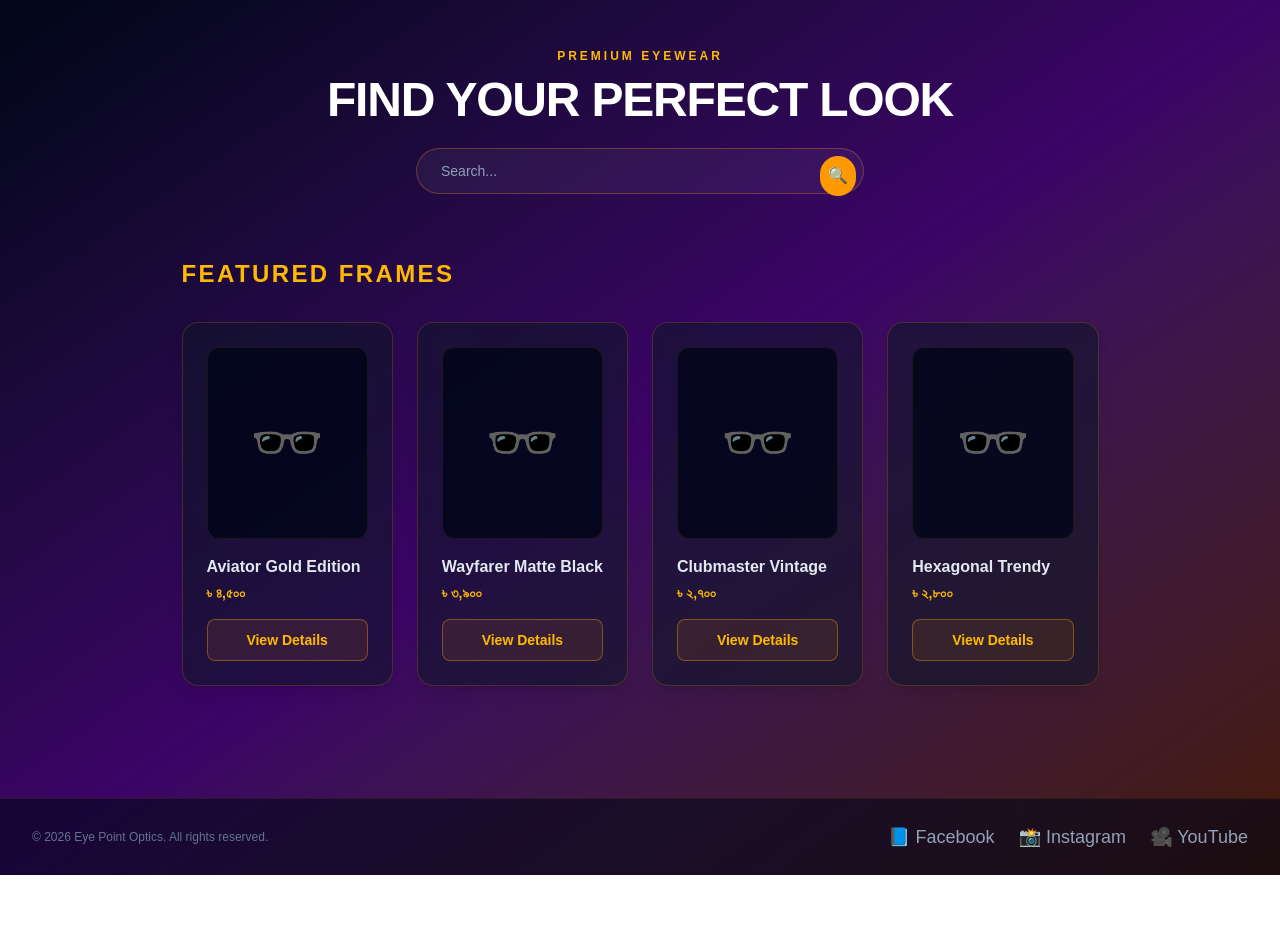
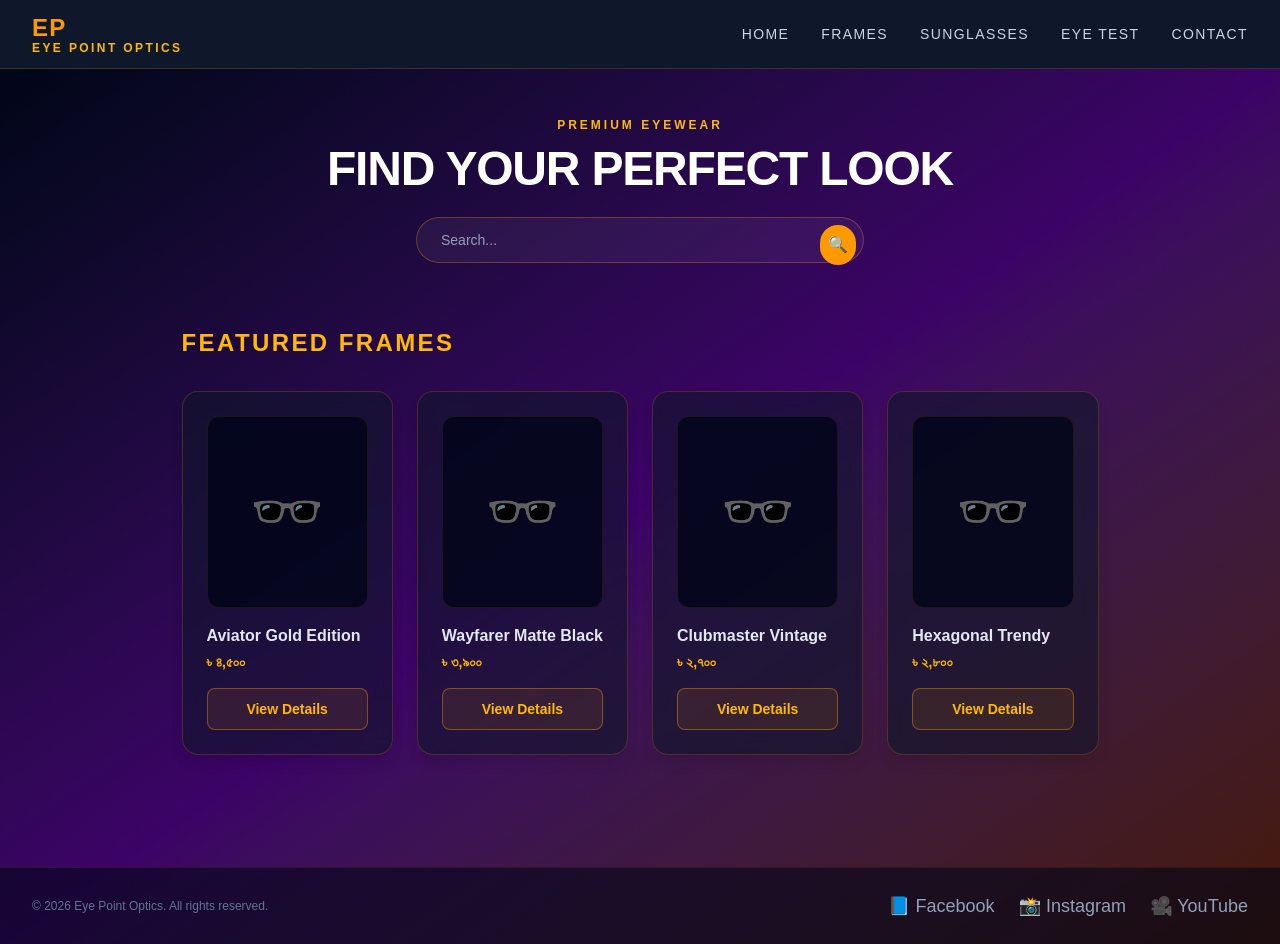
Before and after one commit to shamimjoy121/eye-point-optics.10, a Next.js app: page / in a window 1280 px wide. Before the commit the page ends 875 px from the top, so only its background shows below. Built offline with nearby package versions, Linux system fonts and the light colour scheme.

Commit message:
Add Header component to RootLayout
Imported Header component and updated layout styles.

```diff
--- a/app/layout.tsx
+++ b/app/layout.tsx
@@ -1,6 +1,7 @@
 import type { Metadata } from "next";
 import { Geist, Geist_Mono } from "next/font/google";
 import "./globals.css";
+import Header from "../components/Header"; // এখানে হেডারটি ইমপোর্ট করা হলো
 
 const geistSans = Geist({
   variable: "--font-geist-sans",
@@ -14,7 +15,7 @@ const geistMono = Geist_Mono({
 
 export const metadata: Metadata = {
   title: "Eye Point Optics",
-  description: "Premium Eyeglasses, Sunglasses, and Eye Test",
+  description: "Premium Eyewear Store",
 };
 
 export default function RootLayout({
@@ -24,8 +25,12 @@ export default function RootLayout({
 }>) {
   return (
     <html lang="en">
-      <body className={`${geistSans.variable} ${geistMono.variable} antialiased`}>
-        {children}
+      <body className={`${geistSans.variable} ${geistMono.variable} antialiased bg-slate-950 text-slate-100`}>
+        {/* এখানে হেডারটি বসানো হলো, যেন সব পেজে মেনু ও নোটিফিকেশন দেখায় */}
+        <Header />
+        <main>
+          {children}
+        </main>
       </body>
     </html>
   );
```
